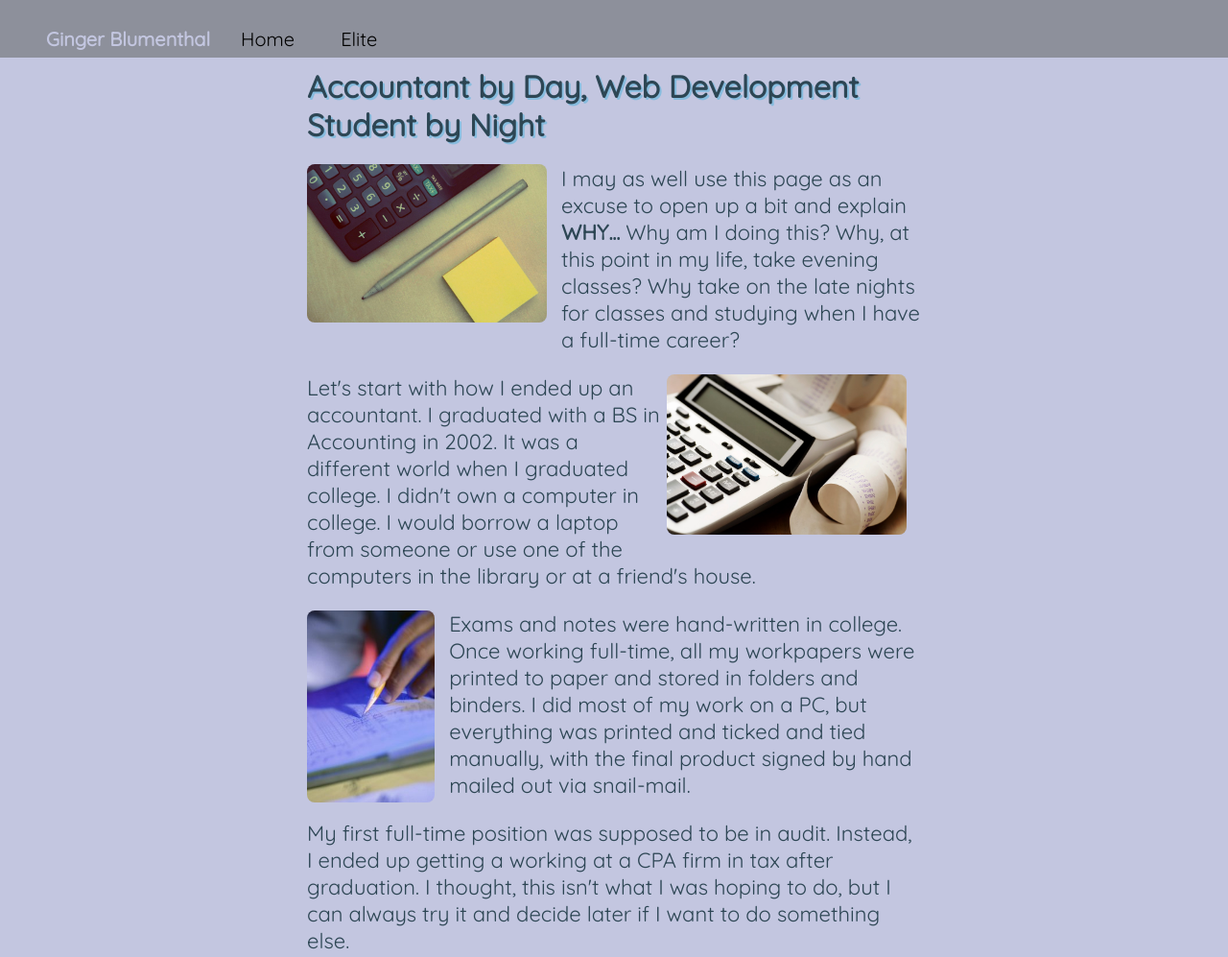
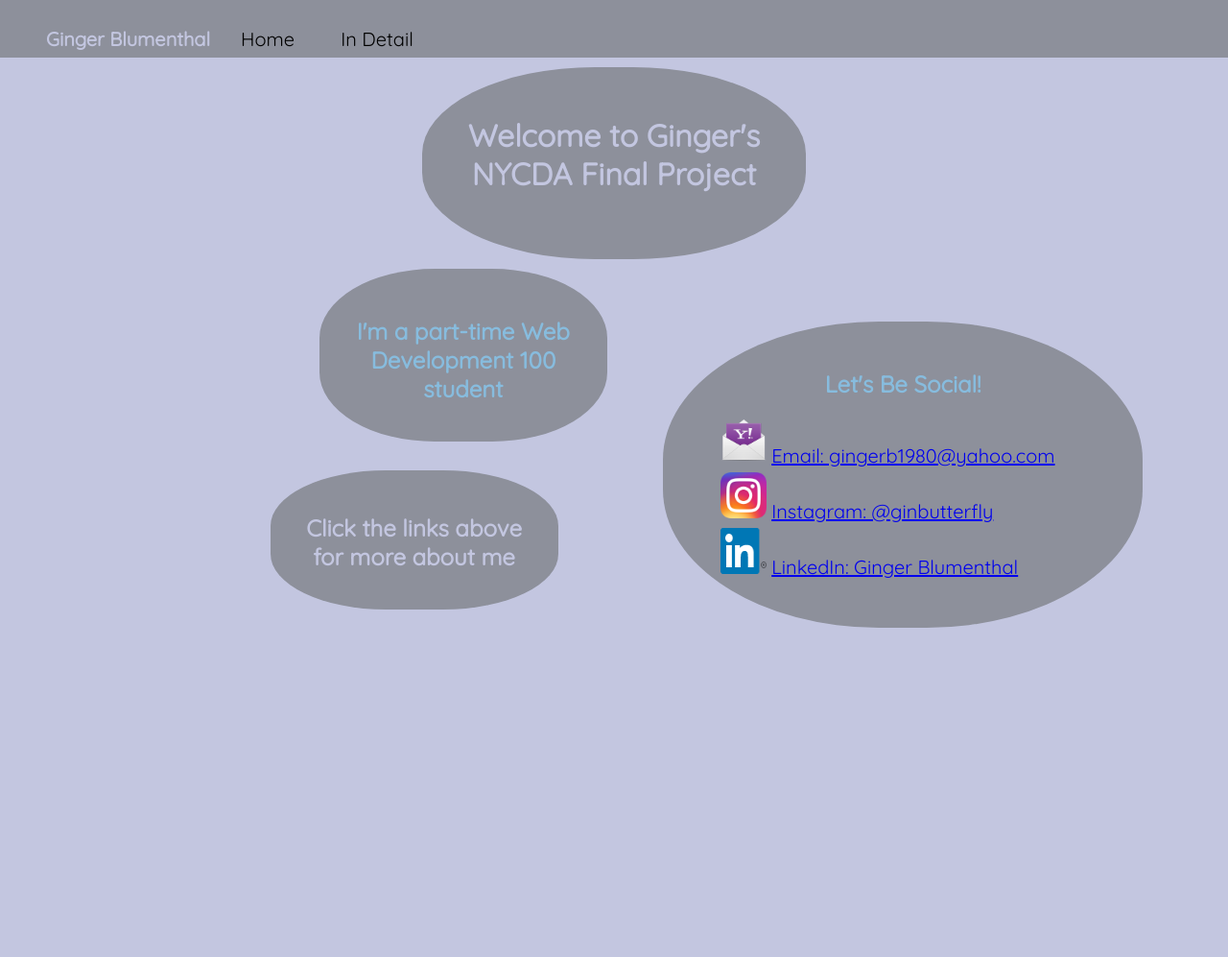
Before and after one commit to ginbutterfly/NYCDA-Web100-Final, a plain HTML site: page index.html in a window 1280 px wide. Shown: the top 997 px of the page at 96% size. After the commit the page ends 800 px from the top, so only its background shows below. Drawn offline with nearby package versions, Linux system fonts and the light colour scheme.

Commit message:
add new main page

```diff
--- a/index.html
+++ b/index.html
@@ -1,7 +1,7 @@
 <!DOCTYPE html>
 <html>
 	<head>
-		<title>Ginger's NYCDA Final</title>
+		<title>Ginger's NYCDA Final - Home</title>
 		<meta charset="utf-8">
 
 		<link rel="stylesheet" type="text/css" href="style/style.css">
@@ -15,36 +15,34 @@
 			<ul class="links">
 				<li><strong>Ginger Blumenthal</strong></li>
 				<li><a href="index.html">Home</a></li>
-				<li><a href="elite.html">Elite</a></li>
+				<li><a href="about.html">In Detail</a></li>
 			</ul>
 		</nav>
 
-		<div id="content">
+		<div id="about-content">
 
-			<h1 id="main-heading">Accountant by Day, Web Development Student by Night</h1>
+			<div id="welcome">
+				<h1 id="main-heading">Welcome to Ginger's NYCDA Final Project</h1>
+			</div>
 
-			<div class="image-left"><img src="images/calculator.jpg"></div>
+			<div id="student">
+				<h2>I'm a part-time Web Development 100 student</h2>
+			</div>
 
-			<p>I may as well use this page as an excuse to open up a bit and explain <strong>WHY...</strong> Why am I doing this? Why, at this point in my life, take evening classes?  Why take on the late nights for classes and studying when I have a full-time career?</p>
+			<div id="see-above">
+				<h2>Click the links above for more about me</h2>
+			</div>
 
-			<div class="image-right"><img src="images/addingmachine.jpg"></div>
+			<div id="contact">
+				<h2>Let's Be Social!</h2>
+				<ul>
+	 				<li><a href="mailto:gingerb1980@yahoo.com"><img src="images/yahoo-mail.png">Email: gingerb1980@yahoo.com</a>
 
-			<p>Let's start with how I ended up an accountant. I graduated with a BS in Accounting in 2002.  It was a different world when I graduated college.  I didn't own a computer in college.  I would borrow a laptop from someone or use one of the computers in the library or at a friend's house.  </p>
+	 				<li><a href="https://www.instagram.com/ginbutterfly" target="new"><img src="images/Instagram.png">Instagram: @ginbutterfly</a>
 
-			<div class="image-left2"><img src="images/writingpad.jpg"></div>
-
-			<p>Exams and notes were hand-written in college.  Once working full-time, all my workpapers were printed to paper and stored in folders and binders.  I did most of my work on a PC, but everything was printed and ticked and tied manually, with the final product signed by hand mailed out via snail-mail.</p>
-
-			<p>My first full-time position was supposed to be in audit.  Instead, I ended up getting a working at a CPA firm in tax after graduation. I thought, this isn't what I was hoping to do, but I can always try it and decide later if I want to do something else.</p>
-
-			<div class="image-right"><img src="images/laptop.jpg"></div>
-
-
-			<p>Fast-forward through MANY late nights in the office to present day, 2016.  I'm still doing tax, but not in the CPA firm environment.  I'm now specialized in the alternative investment industry, where I'm analyzing securities and other investments for US tax treatment.</p>
-
-			<p>Because I've been doing what I do for <strong>SO LONG,</strong> I feel like it's become an identity.  I've become a specialist in a specific field, but as a "specialist" I feel limited to what I actually know how to do after all the years since graduation.  I decided that there is <strong>SO MUCH MORE</strong> I can do with my talents if I learn new skills to complement the ones I already have.</p>
-
-
+					<li><a href="https://www.linkedin.com/in/ginger-blumenthal-6583783" target="new"><img src="images/LinkedIn.png">LinkedIn: Ginger Blumenthal</a>
+				</ul>
+			</div>
 
 		</div>
 
--- a/scripts/scripts.js
+++ b/scripts/scripts.js
@@ -7,4 +7,42 @@ $(document).ready(function(){
 	  		$( this ).css( "color", "#2d4654" );
 	});
 
+	$( "#welcome" ).hover(function() {
+	  		$( this ).css( {
+	  			"border-style": "solid",
+	  			"border-color": "#eaf2ef",
+	  			 });
+	  	}, function() {
+	  		$( this ).css( "border-style", "none" );
+	});
+
+
+	$( "#student" ).hover(function() {
+	  		$( this ).css( {
+	  			"border-style": "solid",
+	  			"border-color": "#87bcde",
+	  			 });
+	  	}, function() {
+	  		$( this ).css( "border-style", "none" );
+	});
+
+	$( "#see-above" ).hover(function() {
+	  		$( this ).css( {
+	  			"border-style": "solid",
+	  			"border-color": "#eaf2ef",
+	  			 });
+	  	}, function() {
+	  		$( this ).css( "border-style", "none" );
+	});
+
+
+	$( "#contact" ).hover(function() {
+	  		$( this ).css( {
+	  			"border-style": "solid",
+	  			"border-color": "#87bcde",
+	  			 });
+	  	}, function() {
+	  		$( this ).css( "border-style", "none" );
+	});
+
 });
--- /dev/null
+++ b/style/about.css
@@ -0,0 +1,89 @@
+body {
+	background-color: #c3c6e0;
+	color: #2d4654;
+	font-family: 'Quicksand', sans-serif;
+	margin-left: 0px;
+	margin-top: 0px;
+	margin-right: 0px;
+	margin-bottom: 0px;
+}
+
+p {
+	font-size: 22px;
+}
+
+#nav-menu {
+	font-size: 20px;
+	font-family: 'Quicksand', sans-serif;
+	background-color:#8d909b;
+	color: #c3c6e0;
+	margin: auto;
+	height: 60px;
+	position: fixed;
+	top: 0;
+	width: 100%;
+}
+
+nav.ul {
+	list-style-type: none;
+	margin: 0;
+	padding: 0;
+	overflow: hidden;
+}
+
+
+.links li {
+	display: block;
+	padding: 8px;
+	float: left;
+
+}
+
+.links li a {
+	color: #000;
+   padding: 8px 16px;
+   text-decoration: none;
+   text-align: center;
+}
+
+.links li a:hover {
+    background-color: #555;
+    color: #c3c6e0;
+}
+
+#content {
+	margin-top: 70px;
+	margin-left: 25%;
+	margin-right: 25%;
+}
+
+#main-heading {
+	text-shadow: 2px 2px #87BCDE;
+}
+
+.image-left img {
+	display: inline-block;
+	border-radius: 8px;
+	float: left;
+	margin: 0px 15px 15px 0px;
+	width: 250px;
+	height: auto;
+}
+
+.image-right img {
+	display: inline-block;
+	border-radius: 8px;
+	float: right;
+	margin: 0px 15px 15px 0px;
+	width: 250px;
+	height: auto;
+}
+
+.image-left2 img {
+	display: inline-block;
+	border-radius: 8px;
+	float: left;
+	margin: 0px 15px 15px 0px;
+	height: 200px;
+	width: auto;
+}
--- a/style/style.css
+++ b/style/style.css
@@ -51,39 +51,116 @@ nav.ul {
     color: #c3c6e0;
 }
 
-#content {
+#about-content {
 	margin-top: 70px;
-	margin-left: 25%;
-	margin-right: 25%;
+	margin-left: 10%;
+	margin-right: 10%;
 }
 
 #main-heading {
-	text-shadow: 2px 2px #87BCDE;
+	/*text-shadow: 2px 2px #87BCDE;*/
+	text-align: center;
+	color: #c3c6e0;
+	padding-top: 10px;
 }
 
-.image-left img {
-	display: inline-block;
-	border-radius: 8px;
-	float: left;
-	margin: 0px 15px 15px 0px;
-	width: 250px;
-	height: auto;
+#welcome{
+	margin: auto;
+	margin-top: 20px;
+	width: 400px;
+	height: 200px;
+	background-color: #8d909b;
+	border-radius: 20px;
+	padding: 20px;
+	box-sizing: border-box;
+	border-radius: 45%;
+	text-align: center;
+/*	border-style: solid;
+	border-color: #c3c6e0;*/
 }
 
-.image-right img {
-	display: inline-block;
-	border-radius: 8px;
-	float: right;
-	margin: 0px 15px 15px 0px;
-	width: 250px;
+#student{
+	margin-left: 20%;
+	margin-top: 10px;
+	width: 300px;
 	height: auto;
+	background-color: #8d909b;
+	border-radius: 20px;
+	padding: 20px;
+	box-sizing: border-box;
+	border-radius: 40%;
+	text-align: center;
+/*	border-style: solid;
+	border-color: #2d4654;*/
 }
 
-.image-left2 img {
-	display: inline-block;
-	border-radius: 8px;
-	float: left;
-	margin: 0px 15px 15px 0px;
-	height: 200px;
-	width: auto;
+#student h2 {
+	text-align: center;
+	color: #87bcde;
+	padding-top: 10px;
+	/*text-shadow: 2px 2px #eaf2ef;*/
 }
+
+#see-above {
+	margin-left: 15%;
+	margin-top: 30px;
+	width: 300px;
+	height: auto;
+	background-color: #8d909b;
+	border-radius: 20px;
+	padding: 20px;
+	box-sizing: border-box;
+	border-radius: 40%;
+	text-align: center;
+/*	border-style: solid;
+	border-color: #2d4654;*/
+}
+
+#see-above h2 {
+	text-align: center;
+	color: #c3c6e0;
+	padding-top: 5px;
+	/*text-shadow: 2px 2px #eaf2ef;*/
+}
+
+#contact{
+	margin-left: 55%;
+	margin-top: -300px;
+	width: 500px;
+	height: auto;
+	background-color: #8d909b;
+	border-radius: 20px;
+	padding: 20px;
+	box-sizing: border-box;
+	border-radius: 45%;
+	padding-bottom: 20px;
+/*	border-style: solid;
+	border-color: #87bcde;*/
+}
+
+#contact h2 {
+	text-align: center;
+	color: #87bcde;
+	padding-top: 10px;
+	/*text-shadow: 2px 2px #eaf2ef;*/
+}
+
+#contact img {
+	width: 48px;
+	height: 48px;
+	padding-right: 5px;
+}
+
+#contact li {
+	font-size: 20px;
+	list-style: none;
+	display: block;
+	margin: 0px;
+	padding-bottom: 5px;
+	/*margin-bottom: 10px;*/
+/*	margin-left: 10px;*/
+}
+
+#contact ul {
+	padding-bottom: 10px;
+}
```
Also changed, not shown: about.html (added, +56 -0 lines), images/Instagram.png (added), images/LinkedIn.png (added), images/yahoo-mail.png (added), 1 other file.
